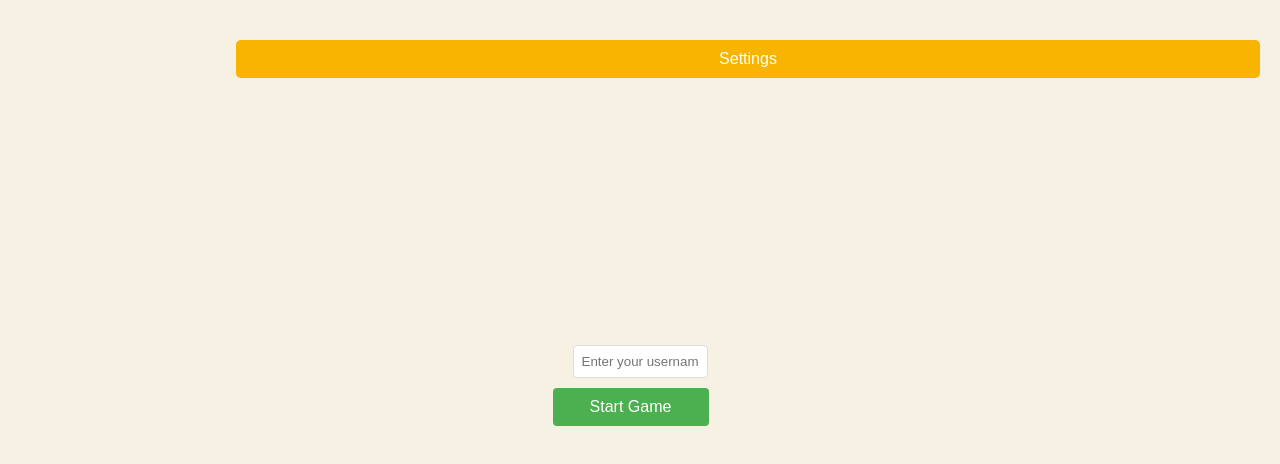
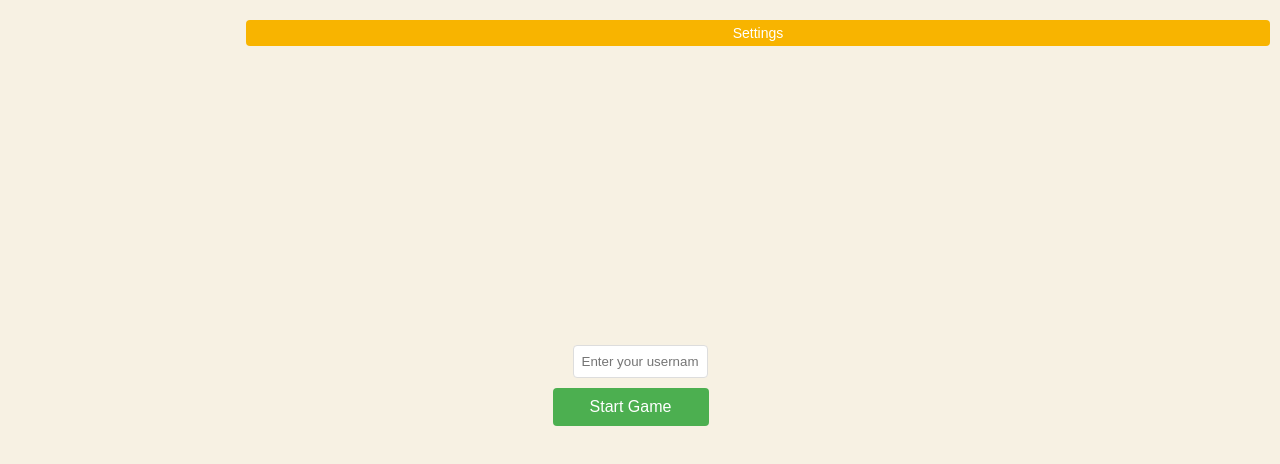
Before and after one commit to daniel-inderos/Daniel-s-Cookie-Clicker, a plain HTML site: page index.html in a window 1280 px wide. Drawn offline with Linux system fonts and the light colour scheme.

Commit message:
Update style.css

```diff
--- a/style.css
+++ b/style.css
@@ -117,18 +117,20 @@ button:disabled {
 /* Settings Button Style */
 /* ... existing styles ... */
 
+/* ... existing styles ... */
+
 #settings-button {
     padding: 5px 10px; /* Reduced padding */
-    font-size: 14px; /* Smaller font size if needed */
-    background-color: #f8b400; /* Or any color you prefer */
+    font-size: 14px; /* Adjust font size as needed */
+    background-color: #f8b400; /* Choose a color that fits the button on the screen */
     color: #fff;
     border: none;
-    border-radius: 5px;
+    border-radius: 4px;
     cursor: pointer;
     position: absolute;
-    top: 20px; /* Adjust if needed */
-    right: 20px; /* Adjust if needed */
-    z-index: 100; /* Make sure it's above other elements */
+    top: 10px; /* Adjust as needed */
+    right: 10px; /* Adjust as needed */
+    z-index: 100; /* Ensure it's on top of other elements */
 }
 
 #settings-button:hover {
@@ -137,27 +139,6 @@ button:disabled {
 
 /* ... existing styles ... */
 
-
-/* Settings Panel Style */
-/* ... existing styles ... */
-
-#settings-button {
-    padding: 10px 20px;
-    background-color: #f8b400; /* Choose a color that fits the button on the screen */
-    color: #fff;
-    border: none;
-    border-radius: 5px;
-    cursor: pointer;
-    font-size: 16px;
-    margin-top: 20px; /* Adjust as needed */
-    position: absolute;
-    top: 20px; /* Adjust as needed */
-    right: 20px; /* Adjust as needed */
-}
-
-#settings-button:hover {
-    background-color: #cda300;
-}
 
 #settings-panel {
     background-color: #fff;
```
